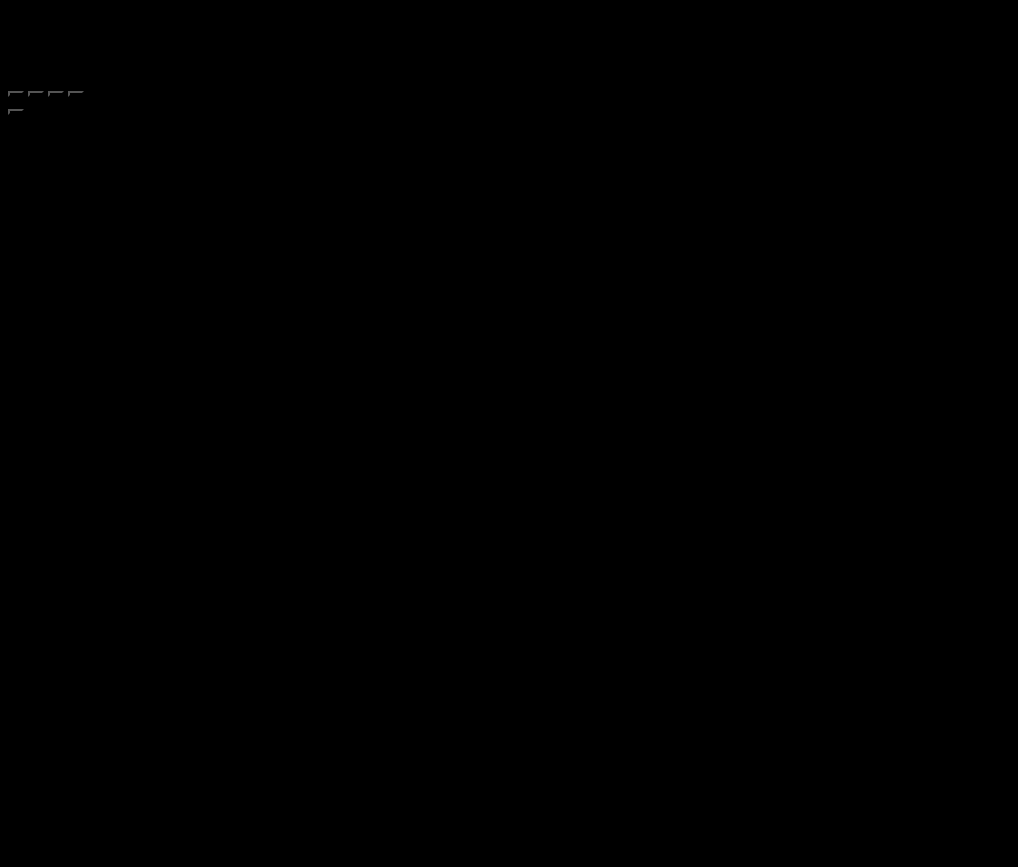
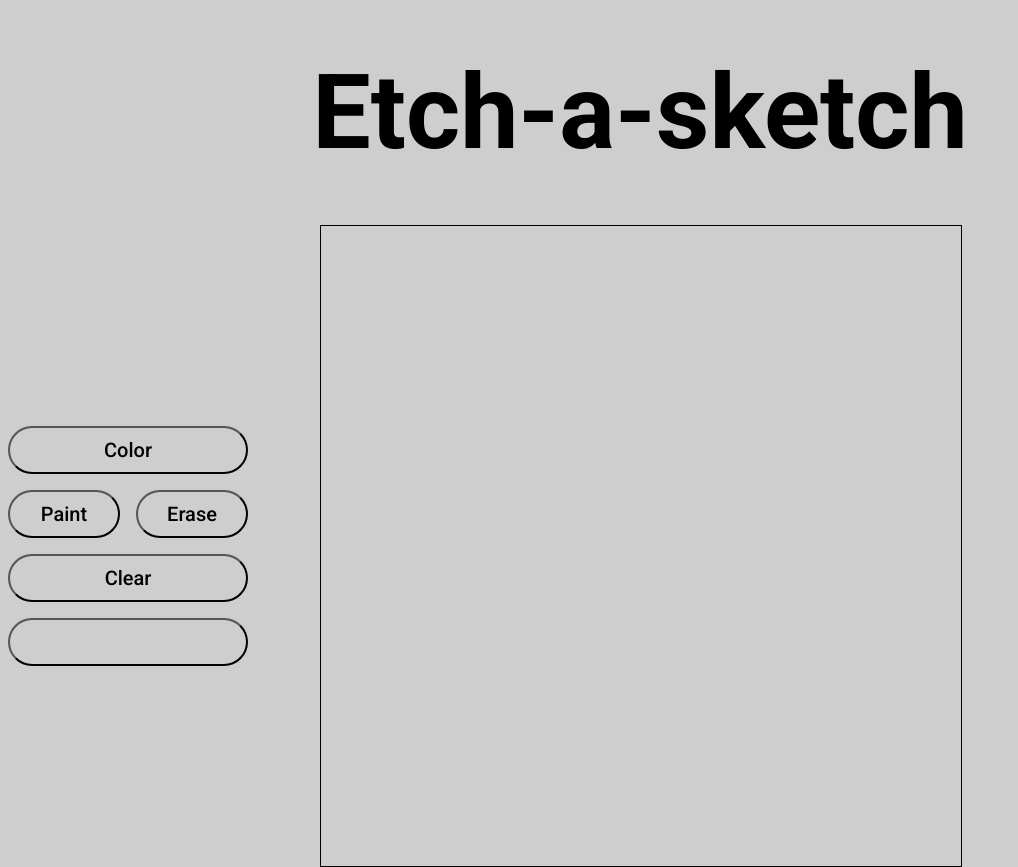
Before and after one commit to Matshiro/etch_a_sketch, a plain HTML site: page index.html in a window 1280 px wide. Shown: the whole page, without its empty margins (0-1018 px from the left). Before the commit the page ends 800 px from the top, so only its background shows below. Drawn offline with Linux system fonts and the light colour scheme.

Commit message:
Basic layout of site, buttons created everything centered

```diff
--- a/app.js
+++ b/app.js
@@ -0,0 +1,6 @@
+let gridSize = 16;
+
+function createGrid(){
+    const newDiv = document.createElement("div");
+
+}
--- a/index.html
+++ b/index.html
@@ -7,6 +7,9 @@
     <title>Document</title>
     <link rel="stylesheet" href="styles.css">
     <script src="app.js"></script>
+    <link rel="preconnect" href="https://fonts.googleapis.com">
+    <link rel="preconnect" href="https://fonts.gstatic.com" crossorigin>
+    <link href="https://fonts.googleapis.com/css2?family=Roboto:ital,wght@0,300;0,400;0,500;0,700;0,900;1,300&display=swap" rel="stylesheet">
 </head>
 <body>
     <header>
@@ -14,10 +17,11 @@
     </header>
     <main>
         <div id="buttonsContainer">
-            <button id="colorButton"></button>
-            <button id="paintButton"></button>
-            <button id="eraserButton"></button>
-            <button id="clearButton"></button>
+            <button id="colorButton">Color</button>
+            <div id="paintEraseContainer">
+                <button id="paintButton">Paint</button>
+                <button id="eraserButton">Erase</button></div>
+            <button id="clearButton">Clear</button>
             <div id="sizeSlider">
                 <button></button>
                 <h2 id="sizeValue"></h2>
--- a/styles.css
+++ b/styles.css
@@ -1,3 +1,51 @@
 *{
-    background-color: #000000;
+    background-color: #CECECE;
+    font-family: 'Roboto', sans-serif;
+    margin: 0;
+    padding: 0;
 }
+header{
+    display: flex;
+    justify-content: center;
+    margin: 1em;
+    font-size: 52px;
+}
+main{
+    display: flex;
+    align-items: center;
+    justify-content: flex-start;
+    margin: 0 auto;
+    gap: 4rem;
+    max-width: 80rem;
+
+}
+#buttonContainer{
+    display: flex;
+    justify-self: start;
+
+}
+button{
+    width: 15rem;
+    height: 3rem;
+    border-radius: 50px;
+    font-size: 20px;
+    font-weight: 500;
+    margin: 0.5rem;
+}
+#paintEraseContainer{
+    display: flex;
+    justify-content: center;
+}
+
+#paintEraseContainer > button{
+    width: 7rem;
+
+}
+
+#pixelContainer{
+    display: flex;
+    align-self: center;
+    width: 40rem;
+    height: 40rem;
+    border: 1px solid black;
+}
```
